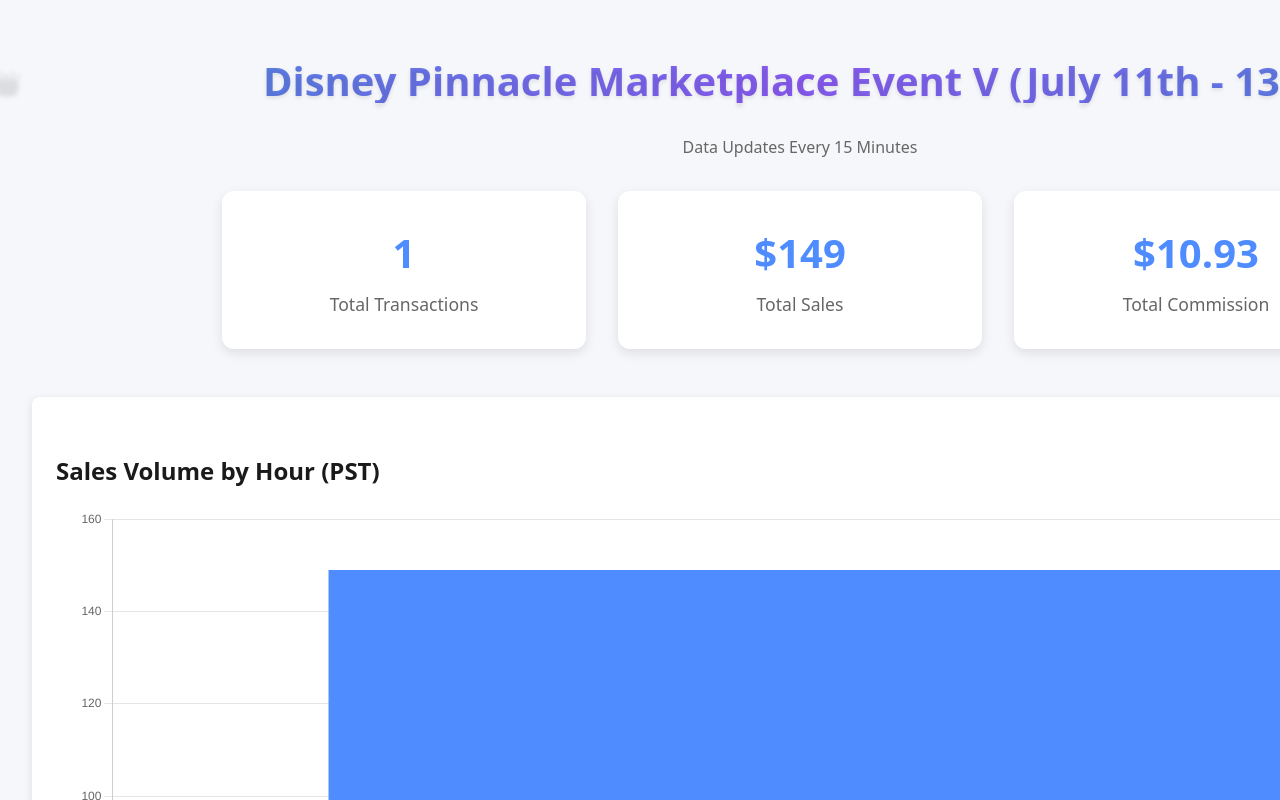
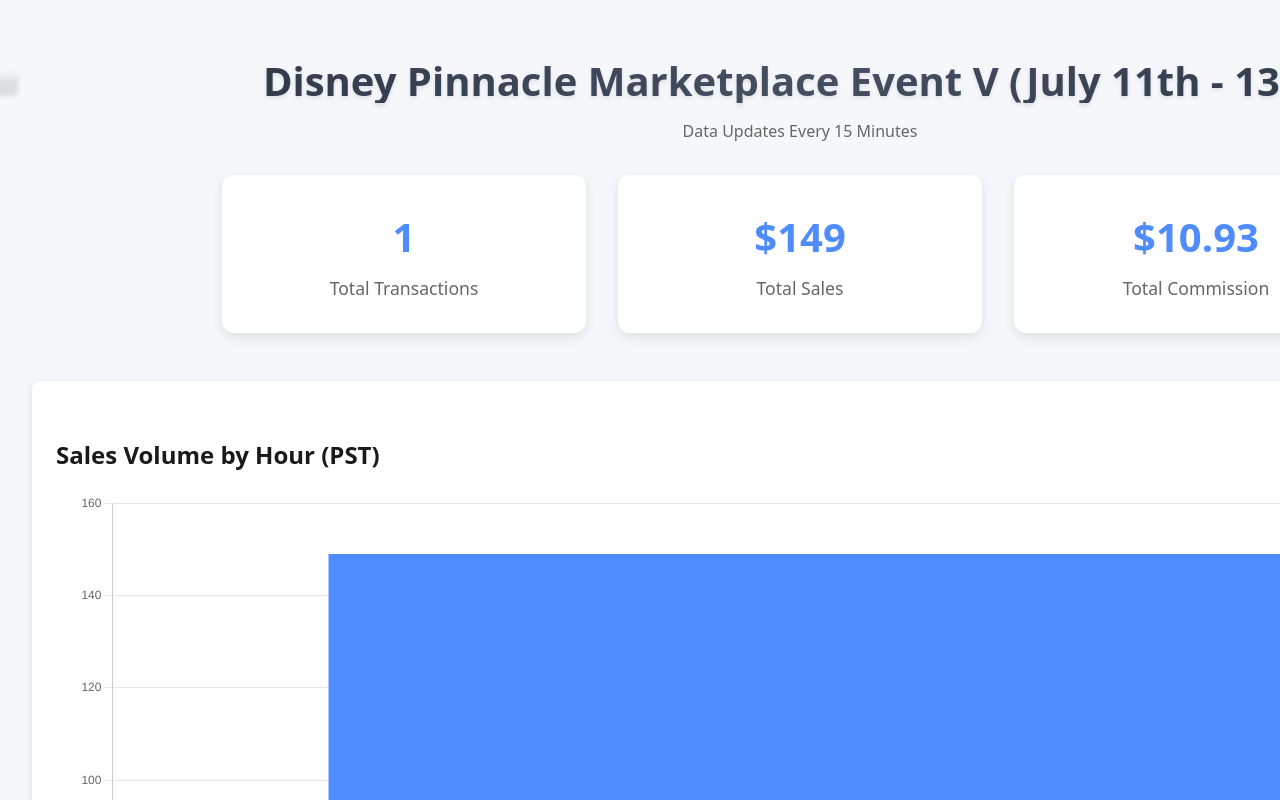
Before and after one commit to rjdiamond/pinnacle-dashboard, a React (Vite) app: page / in a window 1280 px wide. Shown: the top 800 px of the page. Built offline with nearby package versions, Linux system fonts and the light colour scheme; no server answers.

Commit message:
Update title styling: darker gradient and reduced spacing with update text

```diff
--- a/src/App.css
+++ b/src/App.css
@@ -18,11 +18,11 @@
 
 h1 {
   text-align: center;
-  margin-bottom: 2rem;
+  margin-bottom: 0.5rem;
   font-size: 2.5rem;
   color: #1a1a1a; /* Very dark text for main heading */
   font-weight: 600;
-  background: linear-gradient(135deg, #4A90E2, #8B5CF6, #4A90E2);
+  background: linear-gradient(135deg, #2D3748, #4A5568, #2D3748);
   -webkit-background-clip: text;
   -webkit-text-fill-color: transparent;
   background-clip: text;
```
